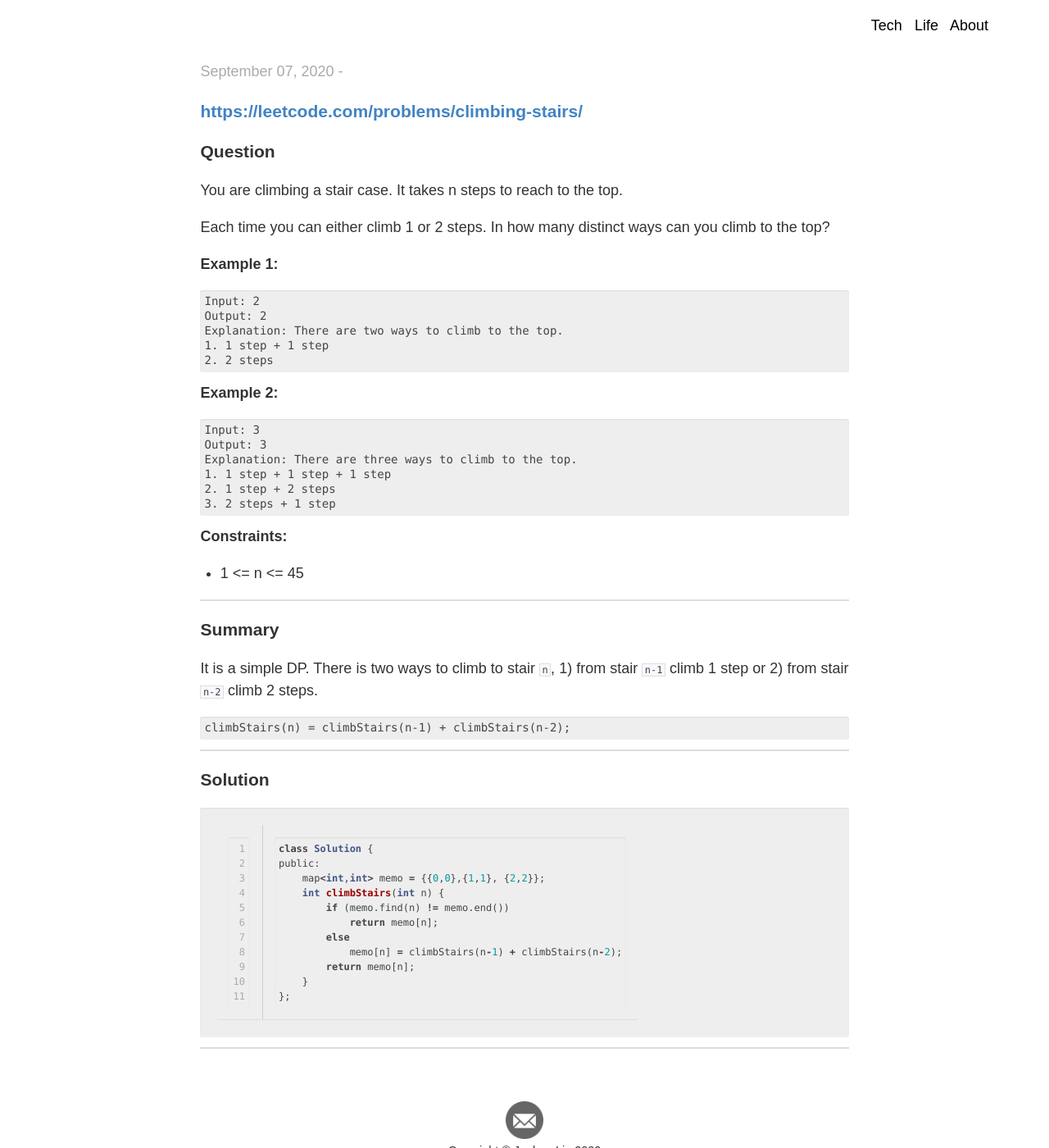
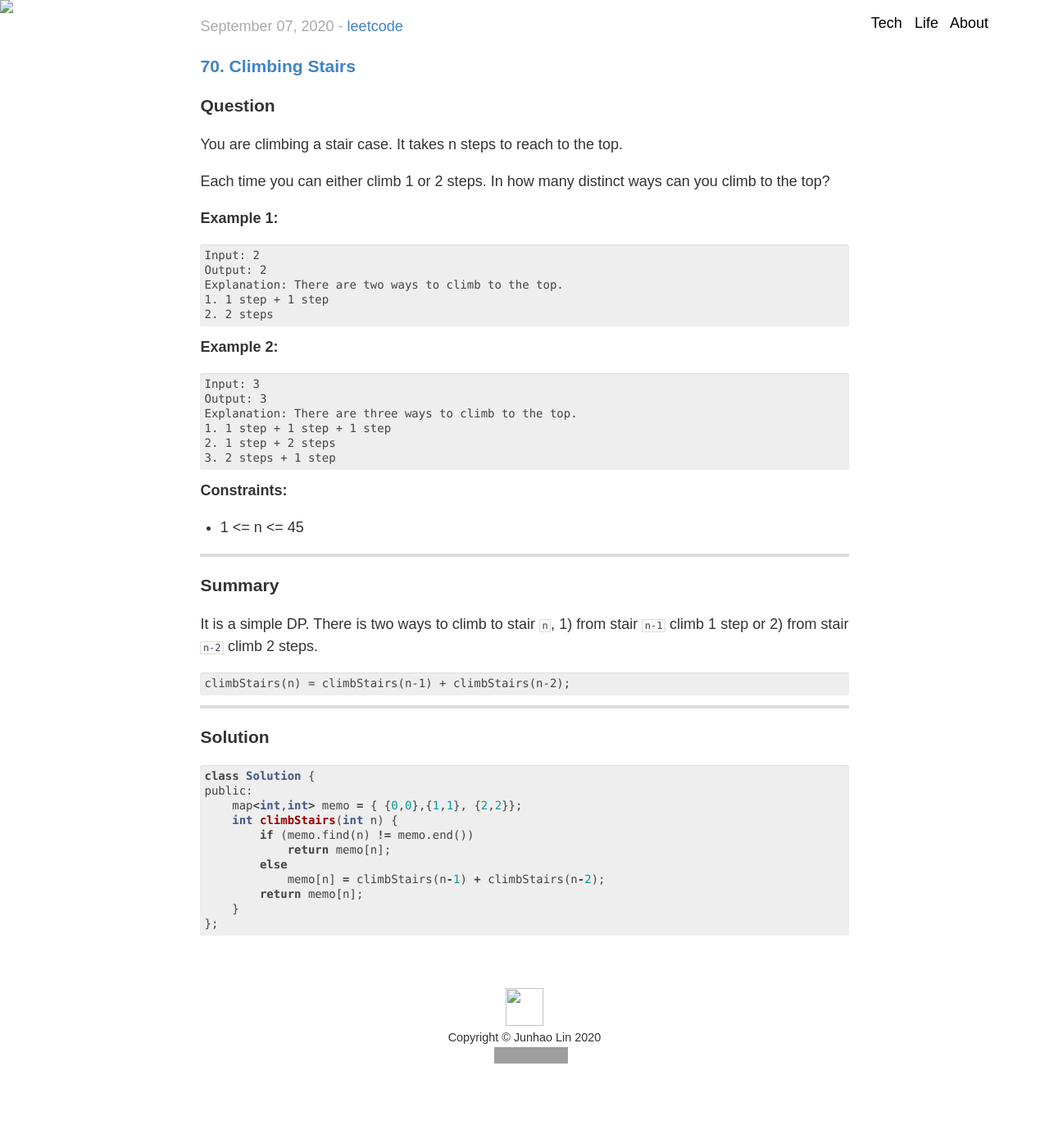
Before and after one commit to EdlinLink/edlinlink.github.io, a Jekyll site: the page built from _posts/2020-09-07-Leetcode_70_Climbing_Stairs.md, in a window 1280 px wide and 1400 px high. Shown: the whole window at 82% size. Built offline with Jekyll 4.4.1, drawn with Linux system fonts in a browser that asks for light colours; grey boxes are pictures that could not be loaded.

Commit message:
add: leetcode 70

````diff
--- a/_config.yml
+++ b/_config.yml
@@ -3,7 +3,5 @@ markdown: kramdown
 kramdown:
   input: GFM
   hard_wrap: false
-highlighter: rouge
-permalink: none
 timezone: CA
 encoding: utf-8
--- a/_posts/2020-09-07-Leetcode_70_Climbing_Stairs.md
+++ b/_posts/2020-09-07-Leetcode_70_Climbing_Stairs.md
@@ -3,12 +3,12 @@ layout: post
 title:  "70. Climbing Stairs"
 date:   2020-09-07 12:00:00
 tags:	leetcode
-myTag:
+myTag:	leetcode
 headimg: demo.png
 
 ---
 
-### [https://leetcode.com/problems/climbing-stairs/](https://leetcode.com/problems/climbing-stairs/)
+### [70. Climbing Stairs](https://leetcode.com/problems/climbing-stairs/)
 
 ### Question
 
@@ -42,6 +42,7 @@ Explanation: There are three ways to climb to the top.
 + 1 <= n <= 45
 
 ---
+---
 
 ### Summary
 
@@ -50,14 +51,14 @@ It is a simple DP. There is two ways to climb to stair `n`, 1) from stair `n-1`
 	climbStairs(n) = climbStairs(n-1) + climbStairs(n-2);
 
 ---
+---
 
 ### Solution
 
-{% highlight cpp linenos %}
-{% raw %}
+```cpp
 class Solution {
 public:
-    map<int,int> memo = {{0,0},{1,1}, {2,2}};
+    map<int,int> memo = { {0,0},{1,1}, {2,2}};
     int climbStairs(int n) {
         if (memo.find(n) != memo.end())
             return memo[n];
@@ -66,7 +67,4 @@ public:
         return memo[n];
     }
 };
-{% endraw %}
-{% endhighlight %}
-
----
+```
````
